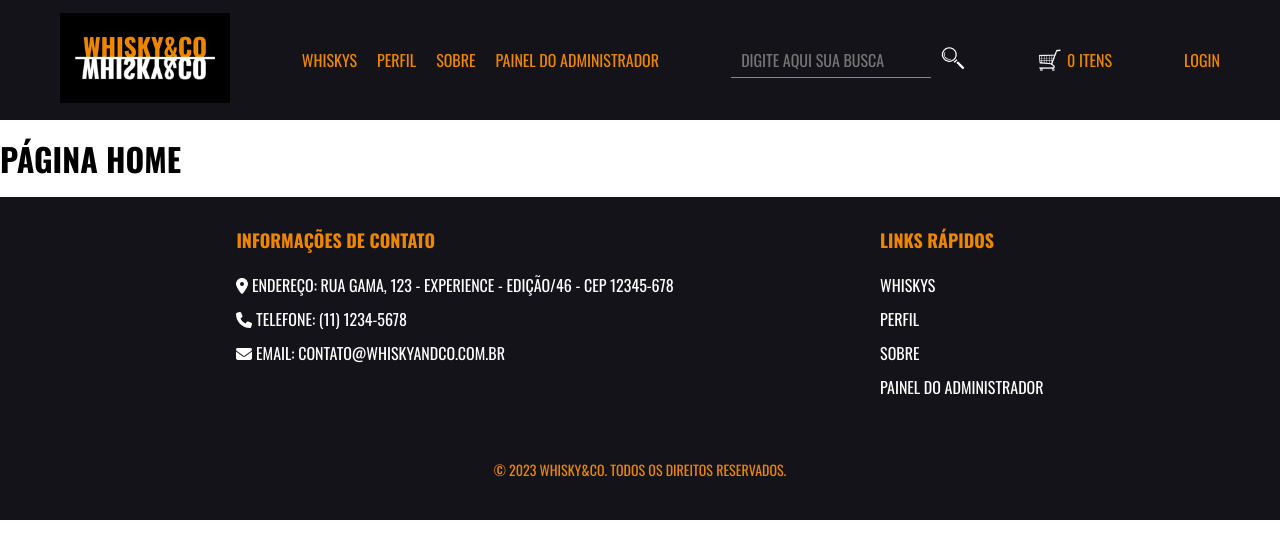
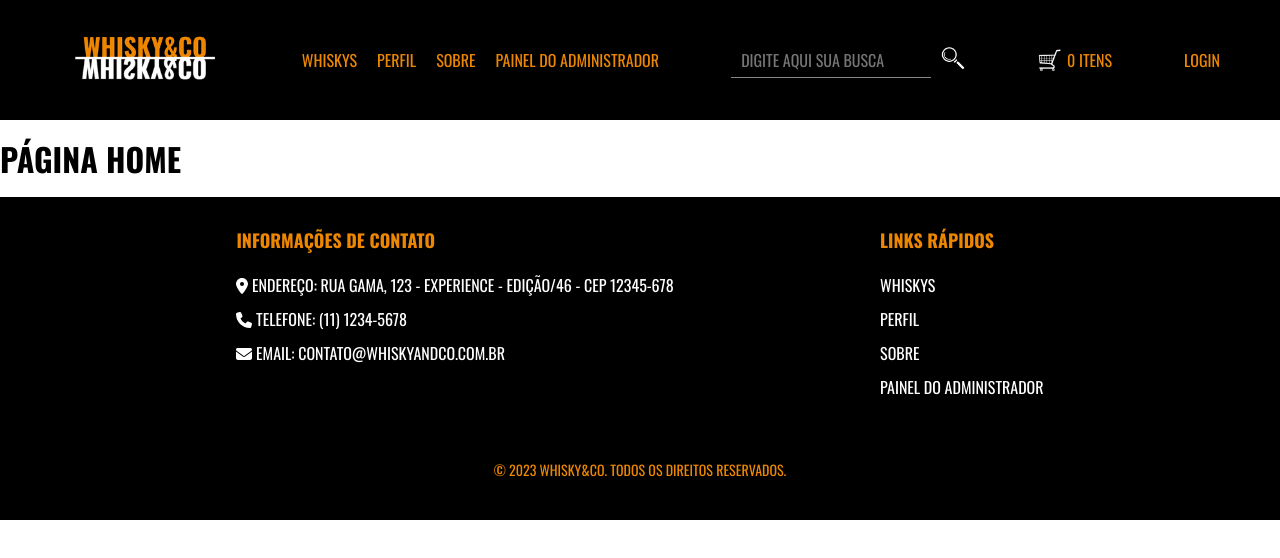
Before and after one commit to Silvio-Arem/whiskyAndCo, a React (Create React App) app: page / in a window 1280 px wide. Shown: the top 558 px of the page. Built offline with nearby package versions, Linux system fonts and the light colour scheme.

Commit message:
feat: Changes in variables

```diff
--- a/src/components/UI/variables.ts
+++ b/src/components/UI/variables.ts
@@ -1,3 +1,3 @@
 export const primaryColor = "#ee8700";
-export const secondaryColor = "#141319";
+export const secondaryColor = "#000000";
 export const tertiaryColor = "#ffffff";
```
